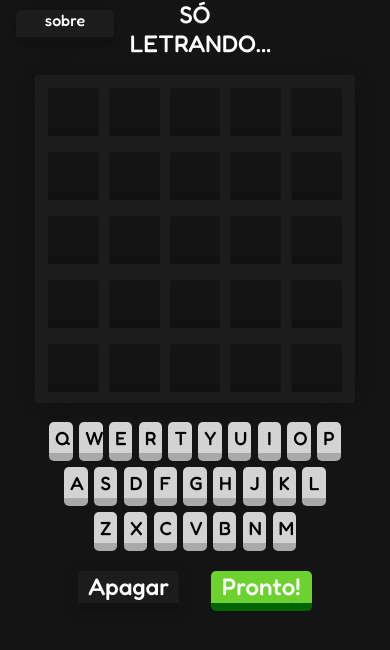
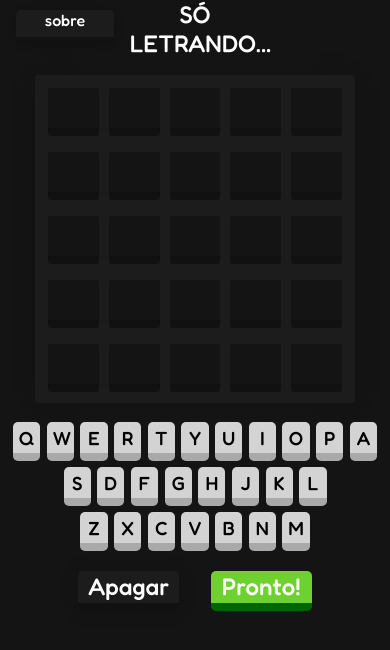
Before and after one commit to mendessgabriel/soletrando, a React (Create React App) app: page / in a window 390 px wide. Shown: the top 650 px of the page. Built offline with nearby package versions, Linux system fonts and the light colour scheme.

Commit message:
Ajuste teclado tamanho teclas

```diff
--- a/src/App.css
+++ b/src/App.css
@@ -11,10 +11,10 @@
         width: 25vw!important;
     }
     .keyboard {
-        width: 80vw!important;
+        width: 100vw!important;
     }
     .letter-btn {
-        width: 6vw!important;
+        width: 7vw!important;
         height: 10vw!important;
         text-align: center!important;
         color: black!important;
```
